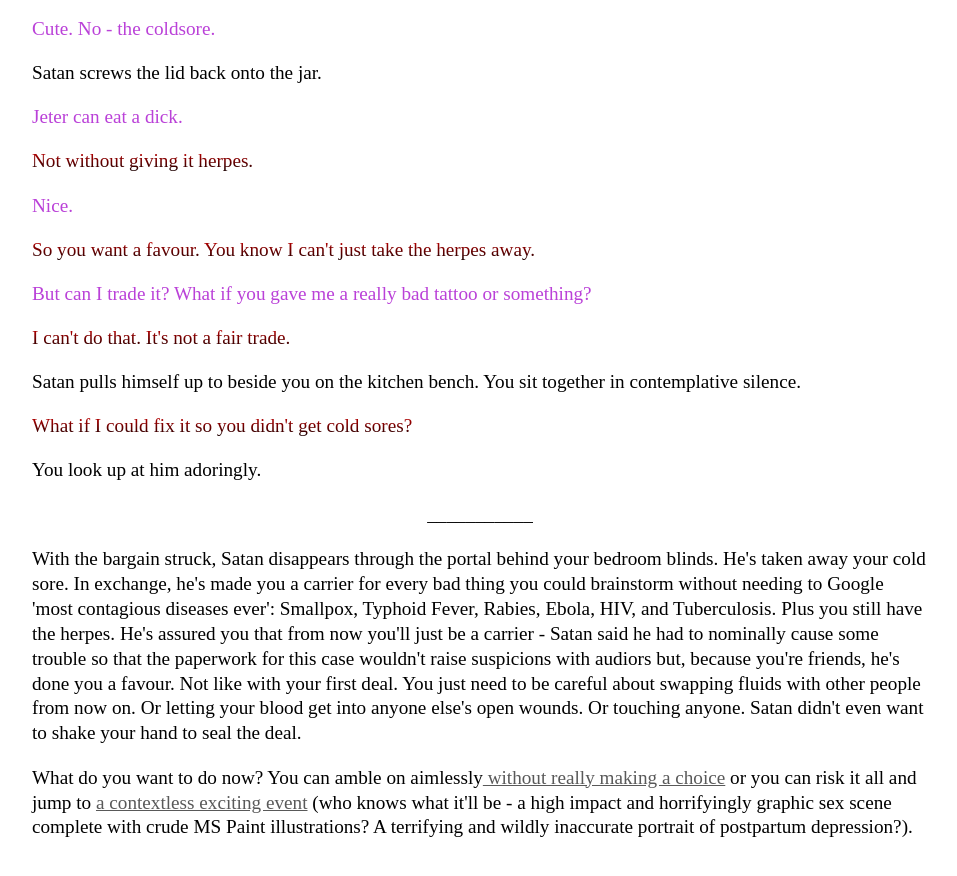
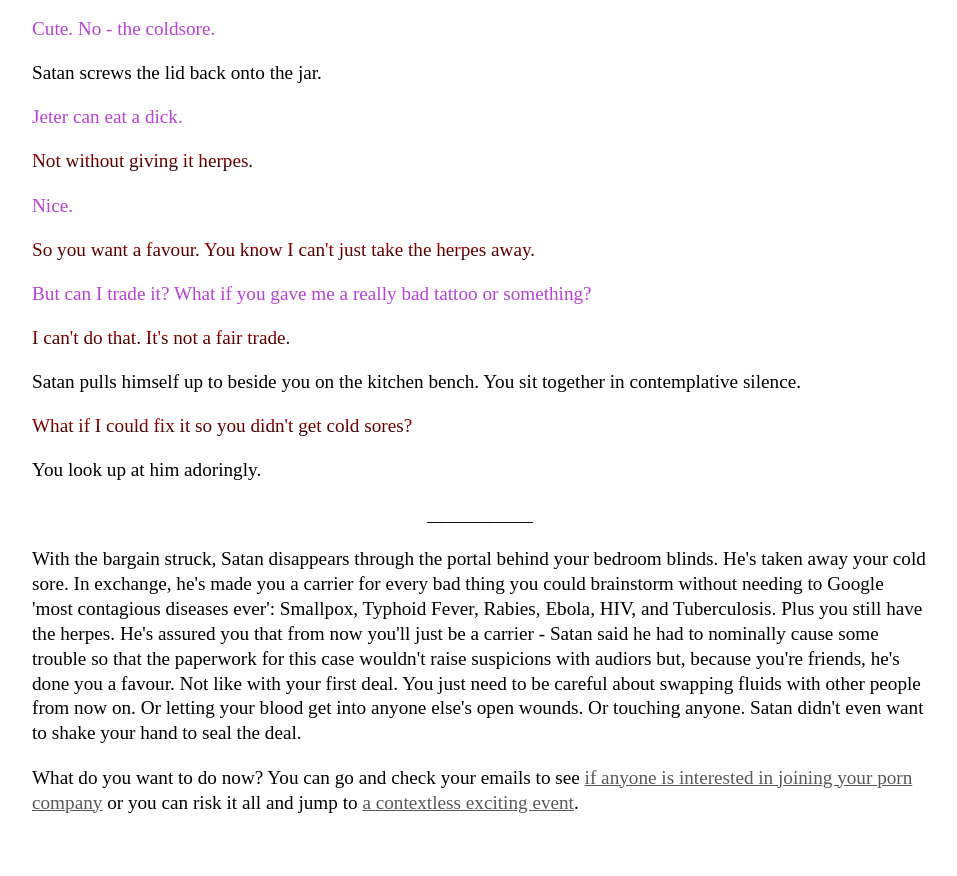
Before and after one commit to Pinelife/pinelife.github.io, a Jekyll site: the page Hellhole/Room9.html, which Jekyll copies as it is, in a window 1280 px wide and 900 px high, scrolled down 2449 px. Shown: the top 876 px of the window, without its empty margins (160-1117 px from the left). Built offline with Jekyll 4.4.1, drawn with Linux system fonts in a browser that asks for light colours.

Commit message:
Update Room9.html

```diff
--- a/Hellhole/Room9.html
+++ b/Hellhole/Room9.html
@@ -190,7 +190,5 @@ raise suspicions with audiors but, because you're friends, he's done you a favou
 You just need to be careful about swapping fluids with other people from now on. Or letting your blood get into anyone else's open wounds.
 Or touching anyone. Satan didn't even want to shake your hand to seal the deal.
 </p>
-<p>What do you want to do now? You can amble on aimlessly<a href = "Room8.html"> without really making a choice</a> or you can
-risk it all and jump to <a href ="excitingevent1.html">a contextless exciting event</a> (who knows what it'll be -
-a high impact and horrifyingly graphic sex scene complete with crude MS Paint illustrations? A terrifying and wildly
-inaccurate portrait of postpartum depression?). </p>
+<p>What do you want to do now? You can go and check your emails to see <a href = "Room11.html">if anyone is interested in joining your porn company</a> or
+ you can  risk  it all and jump to <a href ="excitingevent3.html">a contextless exciting event</a>.</p>
```
